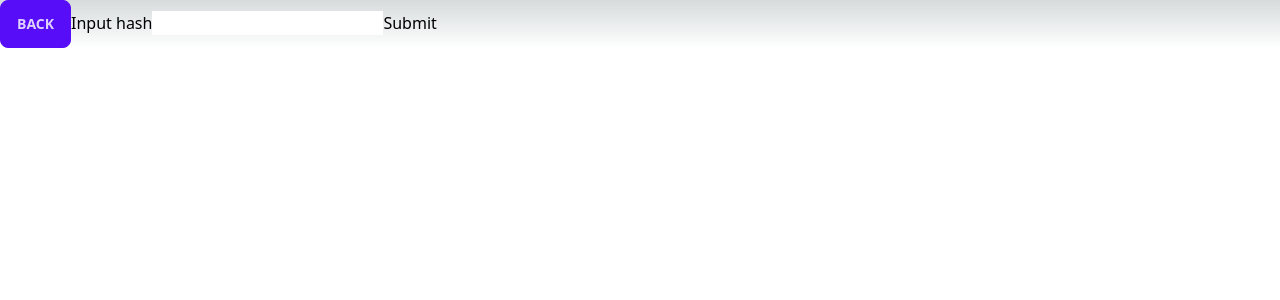
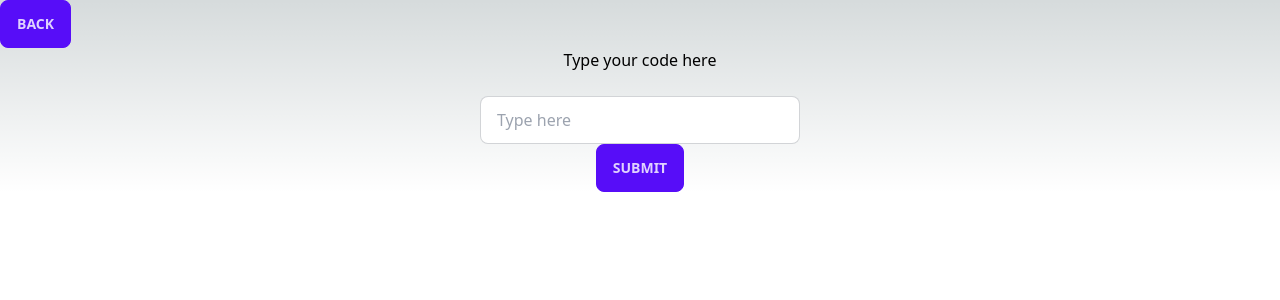
Before and after one commit to tuszmak/secret-server, a Next.js app in the folder frontend/: page /getSecret in a window 1280 px wide. Shown: the top 300 px of the page. Built offline with nearby package versions, Linux system fonts and the light colour scheme.

Commit message:
feat: secret show has design

```diff
--- a/frontend/pages/getSecret.tsx
+++ b/frontend/pages/getSecret.tsx
@@ -21,17 +21,26 @@ export default function getSecret() {
   };
   return secretString ? (
     <div>
+      <div>
         <BackButton></BackButton>
-      <div>
-        Your secret is: {secretString}
+      </div>
+      <div className="h-screen flex justify-center items-center">
+        <p className="text-4xl">Your secret is: {secretString}</p>
       </div>
     </div>
   ) : (
-    <div className="">
+    <div>
+      <div>
         <BackButton></BackButton>
-      <label htmlFor="hash">Input hash</label>
+      </div>
+      <div className="flex flex-col items-center">
+        <label htmlFor="hash">
+          <h1>Type your code here</h1>
+        </label>
         <input
           type="text"
+          className="input input-bordered w-full max-w-xs mt-6"
+          placeholder="Type here"
           name="hash"
           id="hash"
           onChange={(e: React.FormEvent<HTMLInputElement>) =>
@@ -39,7 +48,10 @@ export default function getSecret() {
           }
           value={hash}
         />
-      <button onClick={() => getSecret()}>Submit</button>
+        <button className="btn btn-primary" onClick={() => getSecret()}>
+          Submit
+        </button>
+      </div>
     </div>
   );
 }
```
Lines whose indentation alone changed are shown as unchanged.
